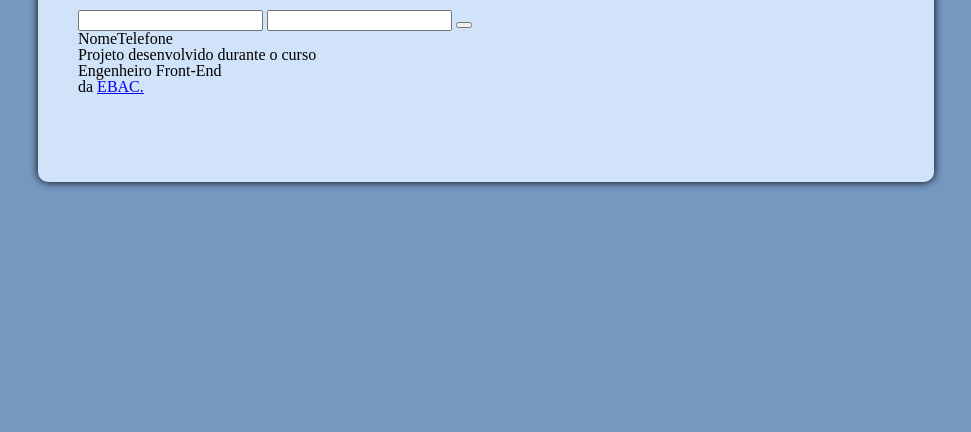
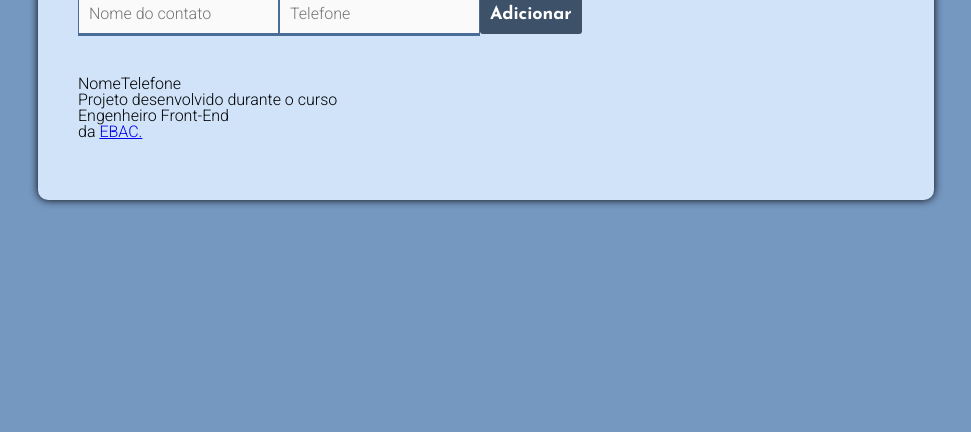
Before and after one commit to biraneves/ebac_agenda_de_contatos, a plain HTML site: page index.html in a window 1280 px wide. Shown: the part 368-800 px from the top of the page, without its empty margins (154-1125 px from the left). Drawn offline with Linux system fonts and the light colour scheme.

Commit message:
Estilo do formulário

```diff
--- a/assets/css/main.css
+++ b/assets/css/main.css
@@ -1,12 +1,15 @@
-@import url('https://fonts.googleapis.com/css2?family=Josefin+Sans:wght@700&display=swap');
+@import url('https://fonts.googleapis.com/css2?family=Josefin+Sans:wght@700&family=Roboto:wght@300&display=swap');
 
 :root {
   --body-background-color: rgb(117, 152, 193);
   --container-background-color: rgb(208, 227, 249);
   --base-black: rgb(5, 5, 5);
+  --base-white: rgb(250, 250, 250);
   --base-light: rgb(208, 227, 249);
   --base-dark: rgb(61, 81, 105);
+  --medium-dark: rgb(73, 109, 150);
   --title-font: 'Josefin Sans', sans-serif;
+  --base-font: 'Roboto', sans-serif;
 }
 
 body {
@@ -16,6 +19,7 @@ body {
   display: flex;
   justify-content: center;
   align-items: center;
+  font-family: var(--base-font);
 }
 
 .container {
@@ -29,6 +33,10 @@ body {
   display: flex;
   flex-direction: column;
   align-items: start;
+}
+
+header {
+  width: 100%;
 }
 
 #titulo {
@@ -50,3 +58,46 @@ body {
   font-weight: 700;
   color: var(--base-dark);
 }
+
+#formulario {
+  width: 60%;
+  margin-bottom: 40px;
+}
+
+form {
+  display: flex;
+  justify-content: space-between;
+  align-items: center;
+}
+
+input {
+  padding: 10px;
+  font-family: var(--base-font);
+  color: var(--base-dark);
+  font-size: 16px;
+  background-color: var(--base-white);
+  border-top-left-radius: 5px;
+  border-top-right-radius: 5px;
+  border: solid 1px var(--medium-dark);
+  border-bottom-width: 3px;
+}
+
+#nome {
+  width: 360px;
+}
+
+button {
+  font-family: var(--title-font);
+  font-size: 18px;
+  color: white;
+  background-color: var(--base-dark);
+  padding: 10px;
+  border: none;
+  border-radius: 3px;
+  transition: all 0.4s;
+  cursor: pointer;
+}
+
+button:hover {
+  background-color: var(--medium-dark);
+}
--- a/index.html
+++ b/index.html
@@ -16,9 +16,9 @@
         </div>
         <div id="formulario">
           <form>
-            <input type="text" id="nome" required>
-            <input type="tel" id="telefone" required>
-            <button type="submit"></button>
+            <input type="text" id="nome" placeholder="Nome do contato" required>
+            <input type="tel" id="telefone" placeholder="Telefone" required>
+            <button type="submit">Adicionar</button>
           </form>
         </div>
       </header>
```
